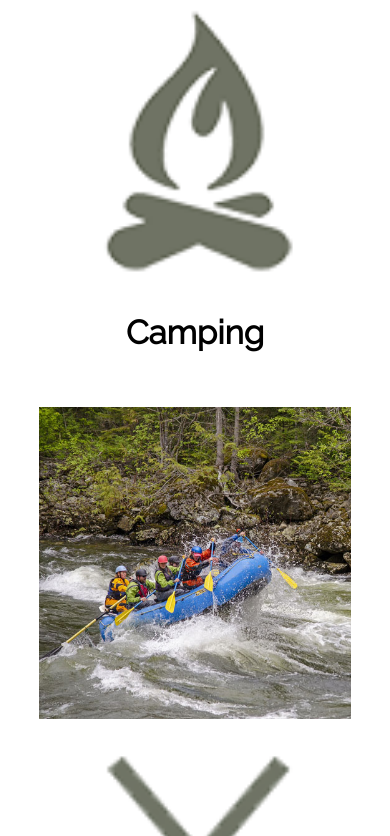
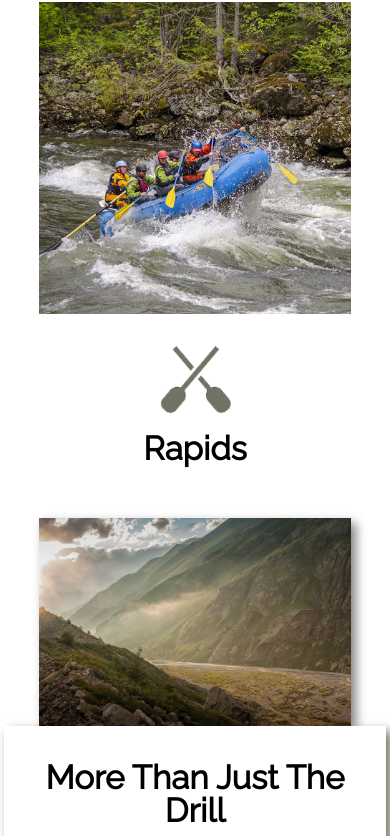
Before and after one commit to Maquinzeil/wdd130, a plain HTML site: page wwr/index.html in a window 390 px wide. Shown: the part 1164-2000 px from the top of the page. Drawn offline with Linux system fonts and the light colour scheme.

Commit message:
changes in home grid

```diff
--- a/wwr/index.html
+++ b/wwr/index.html
@@ -36,17 +36,17 @@
     <main class="home-grid">
       <section class="rivers-card">
         <img class="card-img" src="images/rivers.jpg" alt="river in the forest">
-        <img class="icon" src="images/river_icon.png" alt="river icon">
+        <img class="icon1" src="images/river_icon.png" alt="river icon">
         <h2>Rivers</h2>
       </section>
       <section class="camping-card">
         <img class="card-img" src="images/camping.jpg" alt="tent in a mountain">
-        <img class="icon" src="images/fire_icon.png" alt="fire icon">
+        <img class="icon2" src="images/fire_icon.png" alt="fire icon">
         <h2>Camping</h2>
       </section>
       <section class="rapids-card">
         <img class="card-img" src="images/rapids.jpg" alt="rafting boat">
-        <img class="icon" src="images/oars.png" alt="oars icon">
+        <img class="icon3" src="images/oars.png" alt="oars icon">
         <h2>Rapids</h2>
       </section>
       <div id="background"></div>
--- a/wwr/style.css
+++ b/wwr/style.css
@@ -155,9 +155,9 @@ section h2 {
   margin: 0;
 }
 
-.oars,
-.river,
-.fire {
+.icon1,
+.icon2,
+.icon3 {
   padding-top: 10px;
   width: 80px;
 }
@@ -209,6 +209,8 @@ section h2 {
   color: black;
   padding-bottom: 15px;
 }
+
+
 
 /* Footer */
 footer {
@@ -315,6 +317,12 @@ footer p a:hover {
     margin-top: 25px;
   }
 
-
+  .icon1,
+  .icon2,
+  .icon3 {
+    display: block;
+    margin: 10px auto;
+    text-align: center;
+  }
 
 }
```
